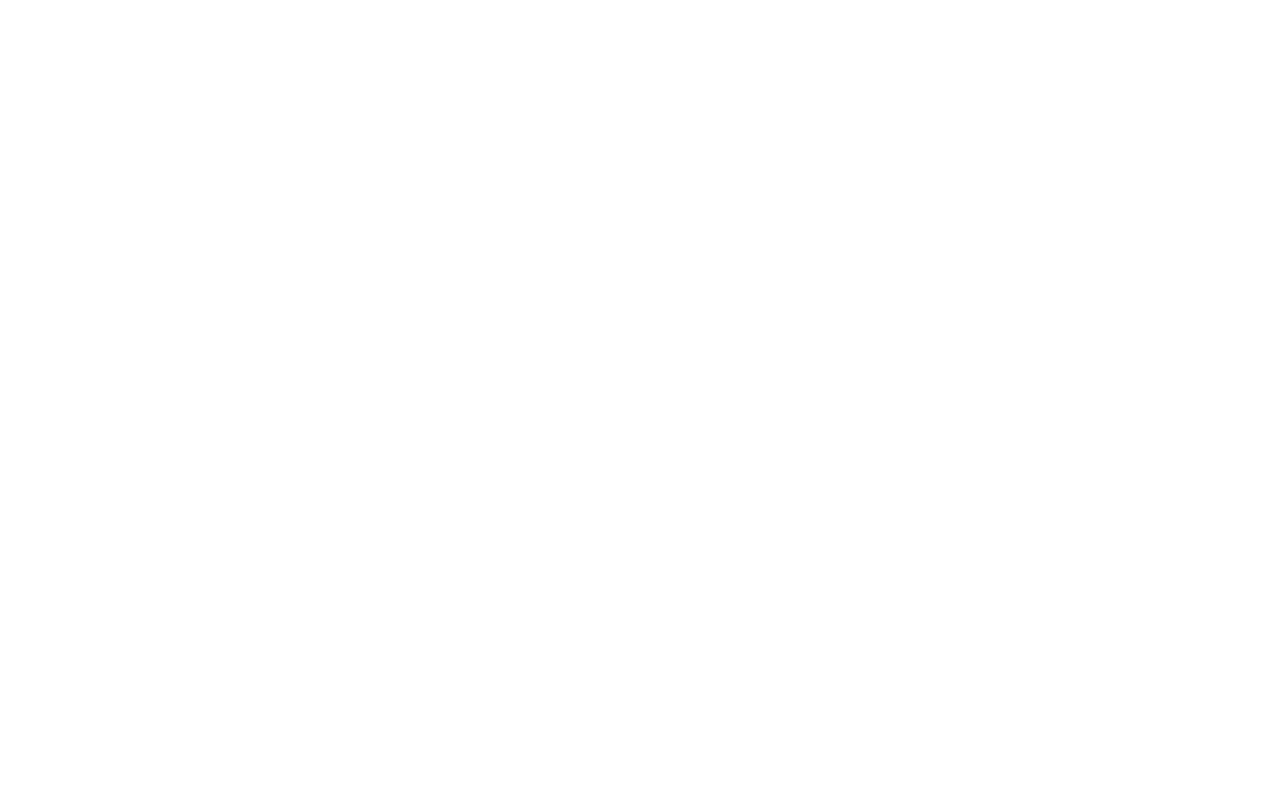
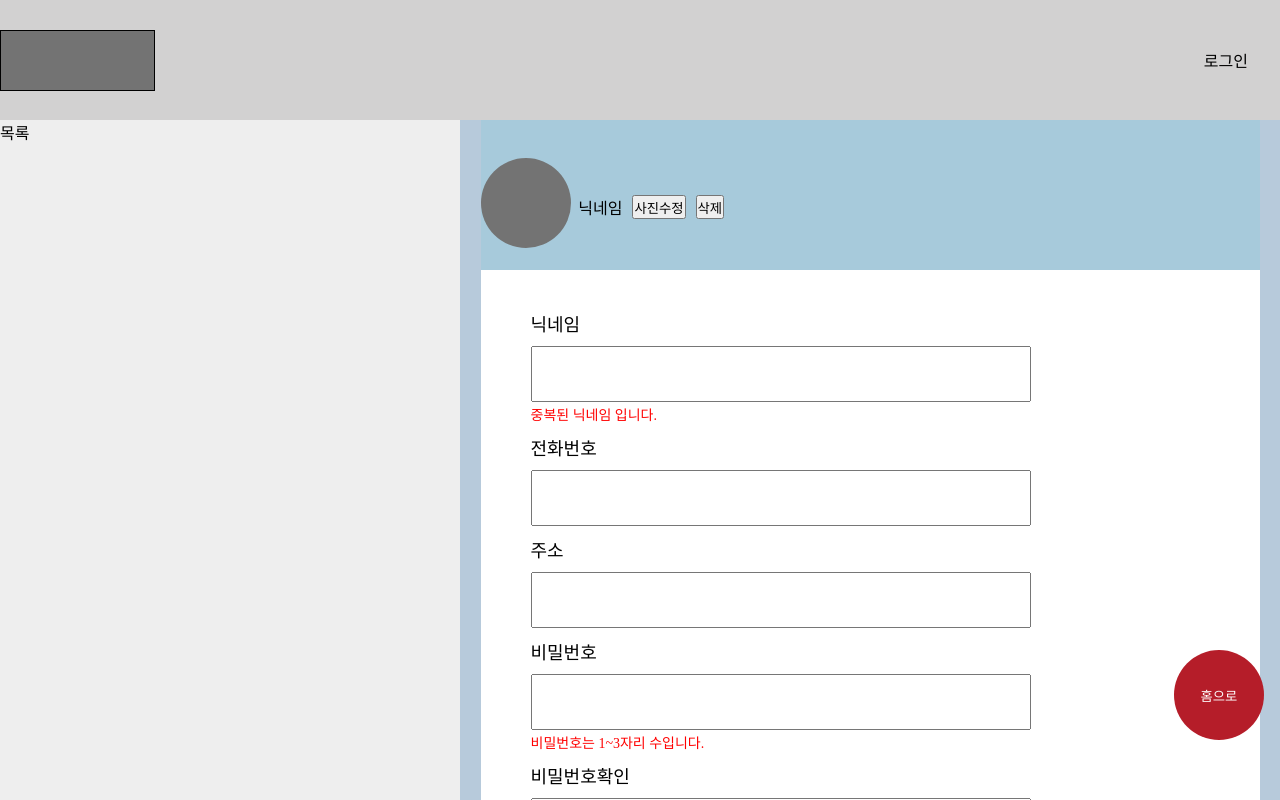
Before and after one commit to codestates/nBread, a React (Create React App) app in the folder client/: page /MyPage in a window 1280 px wide. Built offline with nearby package versions, Linux system fonts and the light colour scheme.

Commit message:
Feat: 마이페이지 구조

```diff
--- a/client/src/App.js
+++ b/client/src/App.js
@@ -3,6 +3,7 @@
 import './App.css';
 import SignUp from './modal/SignUp';
 import Main from './pages/Main';
+import MyPage from './pages/MyPage';
 
 function App() {
   return (
@@ -10,8 +11,11 @@
       <Route exact path="/">
         <Main/>
       </Route>
-      <Route exact path="/signUp">
+      <Route path="/signUp">
         <SignUp/>
+      </Route>
+      <Route path="/MyPage">
+        <MyPage/>
       </Route>
     </BrowserRouter>
   );
--- a/client/src/pages/MyPage.js
+++ b/client/src/pages/MyPage.js
@@ -0,0 +1,177 @@
+import React from 'react'
+import Navbar from '../component/Navbar'
+import styled from 'styled-components'
+
+function MyPage() {
+  const Wrapper = styled.div`
+    /* display: flex; */
+    overflow:hidden;
+  `;
+  const PostListDiv = styled.div`
+    float: left;
+    background-color: #EEEEEE;
+    width: 460px;
+    height: calc(100vh - 120px);
+  `;
+
+  const MapDiv = styled.div`
+    float: left;
+    margin-right: -460px;
+    padding-right: 460px;
+    background-color: #B7CADB;
+    width: 100%;
+    height: calc(100vh - 120px);
+  `;
+  //마이페이지 프로필사진 Div
+  const MyPageProfileDiv = styled.div`
+  float: left;
+  margin-bottom: 30px;
+  background-color: #A7CADB;
+  width: 100%;
+  height: 150px;
+  `;
+  //마이페이지 프로필사진
+  const MyProfile = styled.div`
+  float: left;
+  background-color: #737373;
+  border-radius: 100%;
+  border: none;
+  width: 90px;
+  height: 90px;
+  position: relative;
+  top: 25%;
+  `;
+
+  //마이페이지 프로필사진 영역 Div
+  const MyProfileDiv = styled.div`
+  display: flex;
+  position: relative;
+  top: 50%;
+  left: 1%;
+  `;
+
+  //마이페이지 닉네임
+  const MyProfileName = styled.div`
+
+  `;
+
+  //마이페이지 닉네임
+  const MyProfileButton = styled.button`
+  margin-left: 10px;
+  `;
+
+  const MyPageDiv = styled.div`
+  margin: auto;
+  background-color: #FFFFFF;
+  width: 95%;
+  height: calc(100vh - 120px);
+`;
+
+
+  const HomeButton = styled.button`
+    position: fixed;
+    bottom: 60px;
+    right: 16px;
+    border-radius: 100%;
+    border: none;
+    width: 90px;
+    height: 90px;
+    background-color: #B51D29;
+    color: white;
+  `;
+
+
+const SignUpTitle = styled.div`
+font-size: 28px;
+margin-top: 25px;
+margin-bottom: 25px;
+`;
+
+const MyPageForm = styled.form`
+float: left;
+margin-left: 50px;
+`;
+
+const InputTitle = styled.div`
+margin-top: 10px;
+font-size: 18px;
+`;
+
+const InputField = styled.input`
+display: flex;
+flex-direction: column;
+width: 500px;
+height: 56px;
+font-size: 18px;
+margin-top: 10px;
+`;
+
+const EditButton = styled.button`
+float: right;
+width: 200px;
+height: 56px;
+background-color: #B51D29;
+color: white;
+border: none;
+margin-top: 30px;
+font-size: 18px;
+`;
+
+const SignUpToLogin = styled.div`
+margin-top: 20px;
+font-size: 14px;
+color: gray;
+`;
+
+const Err = styled.div`
+font-size: 14px;
+color: red;
+margin-top: 2px;
+`;
+
+  return (
+    <div>
+      <Navbar/>
+      <Wrapper>
+        <PostListDiv>
+          목록
+        </PostListDiv>
+        <MapDiv>
+
+          <MyPageDiv>
+          <MyPageProfileDiv>
+          <MyProfile></MyProfile>
+          <MyProfileDiv>
+          <MyProfileName>닉네임</MyProfileName>
+          <MyProfileButton>사진수정</MyProfileButton>
+          <MyProfileButton>삭제</MyProfileButton>
+          </MyProfileDiv>
+          </MyPageProfileDiv>
+
+      <MyPageForm>
+        <InputTitle>닉네임</InputTitle>
+        <InputField/>
+        <Err>중복된 닉네임 입니다.</Err>
+        <InputTitle>전화번호</InputTitle>
+        <InputField/>
+
+        <InputTitle>주소</InputTitle>
+        <InputField/>
+        <InputTitle>비밀번호</InputTitle>
+        <InputField/>
+        <Err>비밀번호는 1~3자리 수입니다.</Err>
+        <InputTitle>비밀번호확인</InputTitle>
+        <InputField/>
+        <Err>비밀번호가 다릅니다.</Err>
+        <SignUpToLogin>회원탈퇴</SignUpToLogin>
+        <EditButton>수정하기</EditButton>
+      </MyPageForm>
+          </MyPageDiv>
+        </MapDiv>
+        <HomeButton>홈으로</HomeButton>
+      </Wrapper>
+    </div>
+  );
+}
+
+export default MyPage;
```
